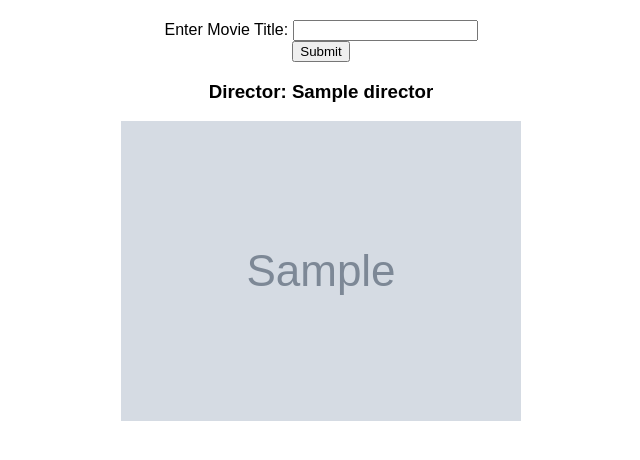
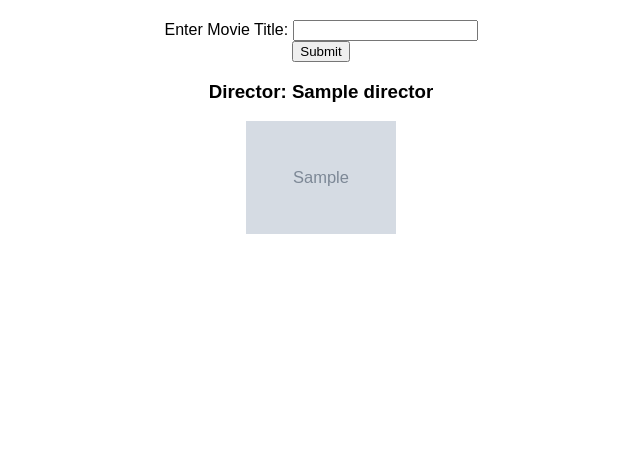
Before and after one commit to gjdbswn1319/Movie-Tracker, a Flask app: template templates/index2.html in a window 1280 px wide. Shown: the top 460 px of the page, without its empty margins (319-959 px from the left). Run offline with Flask 2, Linux system fonts and the light colour scheme; the template is opened without the code that fills it: most values are stand-ins (such as "Sample title", 1, 10 or a date in 2020); grey boxes marked "Sample" are stand-in pictures; parts of the project's set-up code (start-up, migrations or seed data) failed here and were passed over.

Commit message:
Update index.css

```diff
--- a/static/css/index.css
+++ b/static/css/index.css
@@ -1,4 +1,10 @@
 body{
 	margin: 20;
 	font-family: sans-serif;
+	color: black;
 }
+
+img{
+	width: 150px;
+	height: auto;
+}
```
